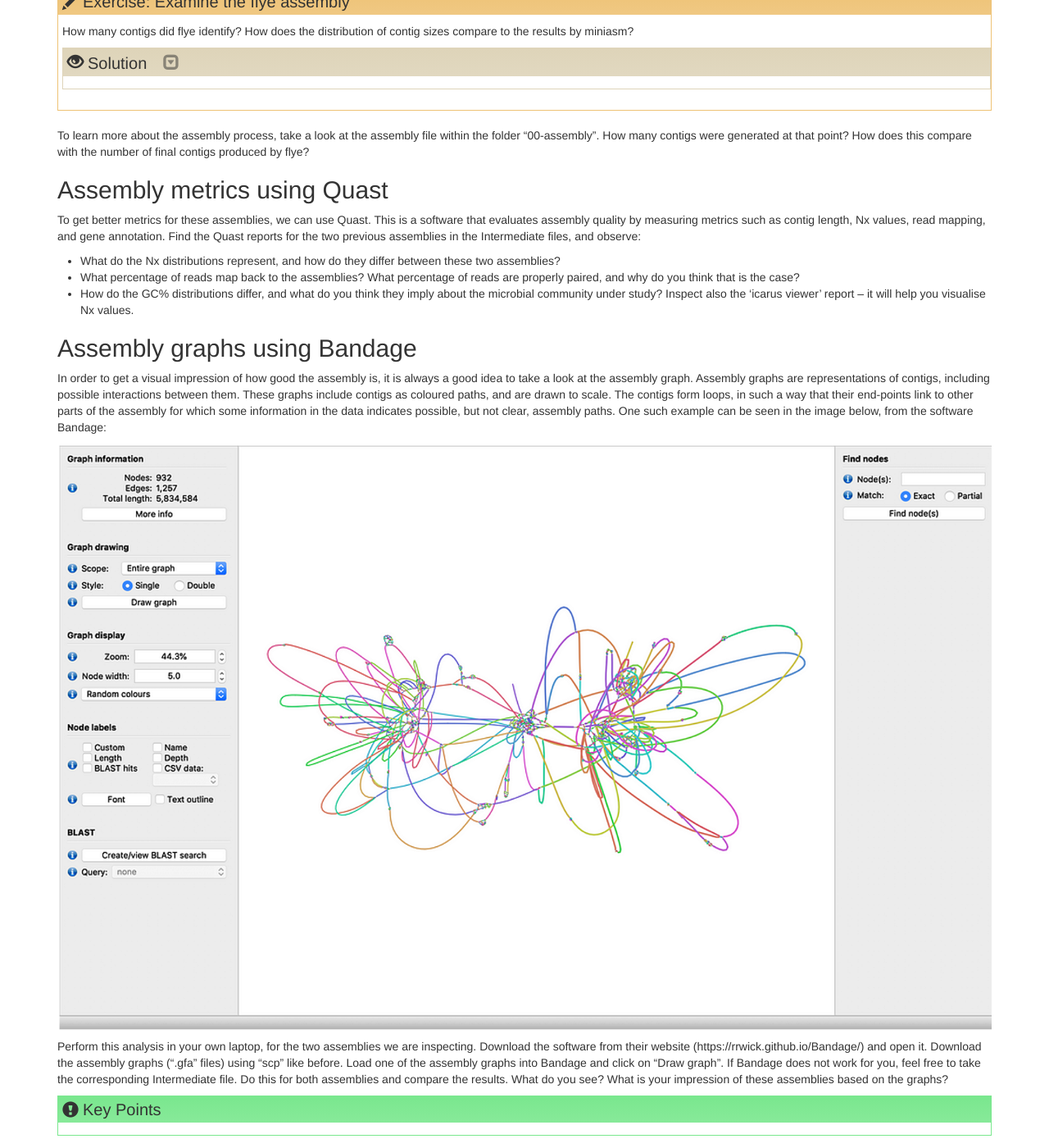
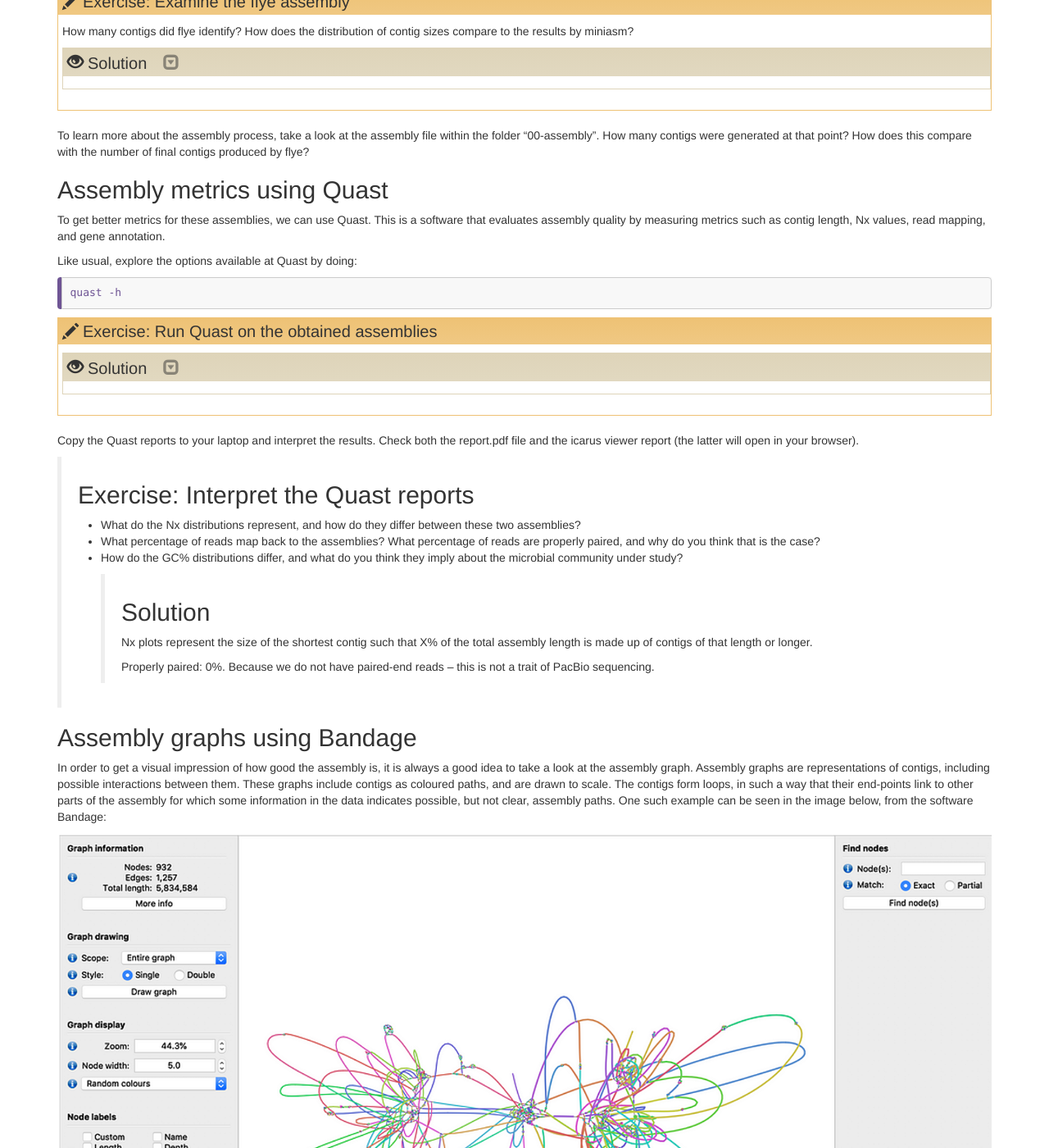
Before and after one commit to TeamMGE/GenomeBioinformaticsCourse, a Jekyll site: the page built from _episodes/13-COOI.md, in a window 1280 px wide and 1400 px high, scrolled down 1391 px. Shown: the whole window at 82% size. Built offline with Jekyll 4.4.1, drawn with Linux system fonts in a browser that asks for light colours.

Commit message:
Update 13-COOI.md

```diff
--- a/_episodes/13-COOI.md
+++ b/_episodes/13-COOI.md
@@ -163,11 +163,43 @@ How many contigs were generated at that point? How does this compare with the nu
 
 To get better metrics for these assemblies, we can use Quast. This is a software that evaluates assembly quality
 by measuring metrics such as contig length, Nx values, read mapping, and gene annotation.
-Find the Quast reports for the two previous assemblies in the Intermediate files, and observe:
--	What do the Nx distributions represent, and how do they differ between these two assemblies?
--	What percentage of reads map back to the assemblies? What percentage of reads are properly paired, and why do you think that is the case?
--	How do the GC% distributions differ, and what do you think they imply about the microbial community under study?
-Inspect also the ‘icarus viewer’ report – it will help you visualise Nx values.
+
+Like usual, explore the options available at Quast by doing:
+~~~
+quast -h
+~~~
+{: .bash}
+
+> ## Exercise: Run Quast on the obtained assemblies
+>
+>> ## Solution
+>>
+>> `cd ~/GenomeBioinformatics/Block1/COO-I/Results/03_assembly_miniasm`
+>>
+>> `quast -o quast_miniasm --pacbio ../../Data/Course_sample_metagenome.fastq.gz miniasm/assembly_miniasm.fasta`
+>>
+>> `cd ~/GenomeBioinformatics/Block1/COO-I/Results/04_assembly_flye`
+>>
+>> `quast -o quast_flye --pacbio ../../Data/Course_sample_metagenome.fastq.gz flye/assembly.fasta`
+>>
+> {: .solution}
+{: .challenge}
+
+Copy the Quast reports to your laptop and interpret the results. Check both the report.pdf file and the icarus viewer report (the latter will open in your browser).
+
+> ## Exercise: Interpret the Quast reports
+>
+> -	What do the Nx distributions represent, and how do they differ between these two assemblies?
+>
+> -	What percentage of reads map back to the assemblies? What percentage of reads are properly paired, and why do you think that is the case?
+>
+> -	How do the GC% distributions differ, and what do you think they imply about the microbial community under study?
+>> ## Solution
+>>
+>> Nx plots represent the size of the shortest contig such that X% of the total assembly length is made up of contigs of that length or longer.
+>>
+>> Properly paired: 0%. Because we do not have paired-end reads -- this is not a trait of PacBio sequencing.
+
 
 
 ## Assembly graphs using Bandage
```
